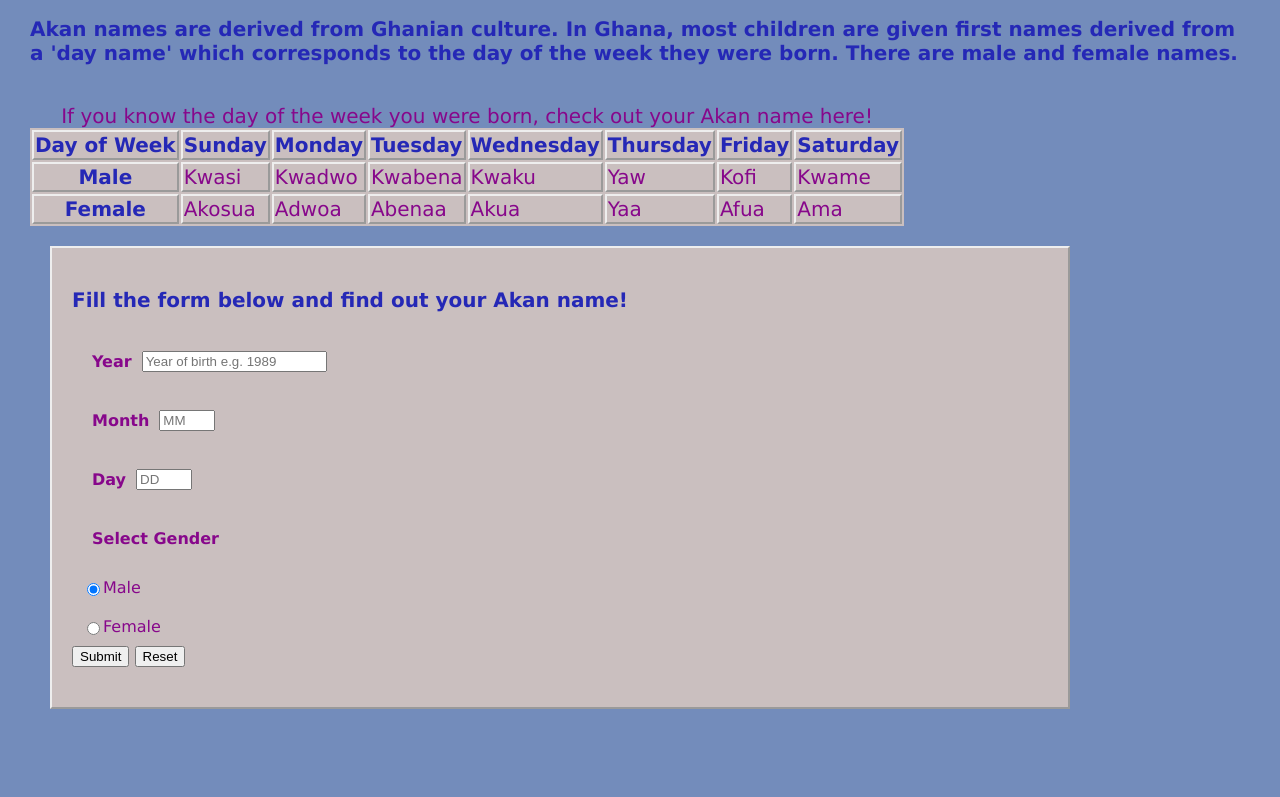
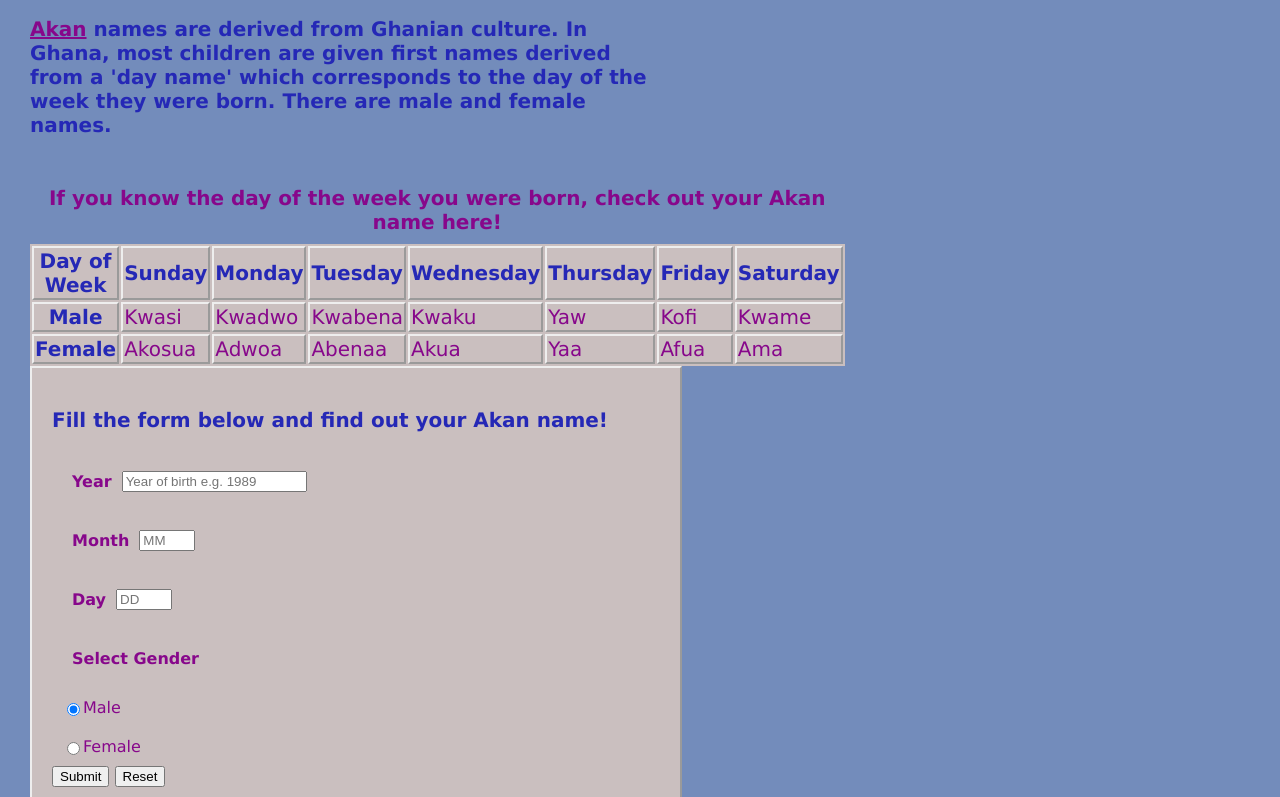
Before and after one commit to Esther-Anyona/Akan_Web_App, a plain HTML site: page index.html in a window 1280 px wide. Shown: the part 138-935 px from the top of the page. Before the commit the page ends 897 px from the top, so only its background shows below. Drawn offline with Linux system fonts and the light colour scheme.

Commit message:
Add CSS styling to elements

```diff
--- a/CSS/index.css
+++ b/CSS/index.css
@@ -2,6 +2,7 @@ body{
   background-color: rgb(115, 140, 187);
   font-family: 'Lucida Sans', 'Lucida Sans Regular', 'Lucida Grande', 'Lucida Sans Unicode', Geneva, Verdana, sans-serif;
   height: 100%;
+  width: 50%;
   margin: 20px;
   padding: 10px;
 }
@@ -23,10 +24,11 @@ table{
   /* border: 2px solid blue; */
   font-size: 20px;
   color: rgb(135, 7, 139);
+  /* margin-left: 40px; */
+  width: 100%;
 }
 
 th, td{
-  /* background: burlywood; */
   border: 2px outset;
 }
 th, .bold{
@@ -36,9 +38,8 @@ th, .bold{
 
 .container{
   background-color: rgb(202, 191, 191);
-  margin: 20px;
   padding: 20px;
-  width: 80%;
+  width: 95%;
   color: rgb(135, 7, 139);
   border: 2px outset;
 }
@@ -48,7 +49,12 @@ th, .bold{
   padding: 10px;
 }
 
-label{
+label, caption{
   font-weight: 800;
   padding: 10px;
 }
+
+strong{
+  color: rgb(135, 7, 139);
+  text-decoration: underline;
+}
--- a/index.html
+++ b/index.html
@@ -10,7 +10,7 @@
 </head>
 <body>
   <h1>Akan Names</h1>
-  <p>Akan names are derived from Ghanian culture. In Ghana, most children are given first names derived from a 'day name' which corresponds to the day of the week they were born. There are male and female names.</p><br>
+  <p><strong>Akan</strong> names are derived from Ghanian culture. In Ghana, most children are given first names derived from a 'day name' which corresponds to the day of the week they were born. There are male and female names.</p><br>
   <table>
     <caption>If you know the day of the week you were born, check out your Akan name here!</caption>
     <tr class="bold">
```
